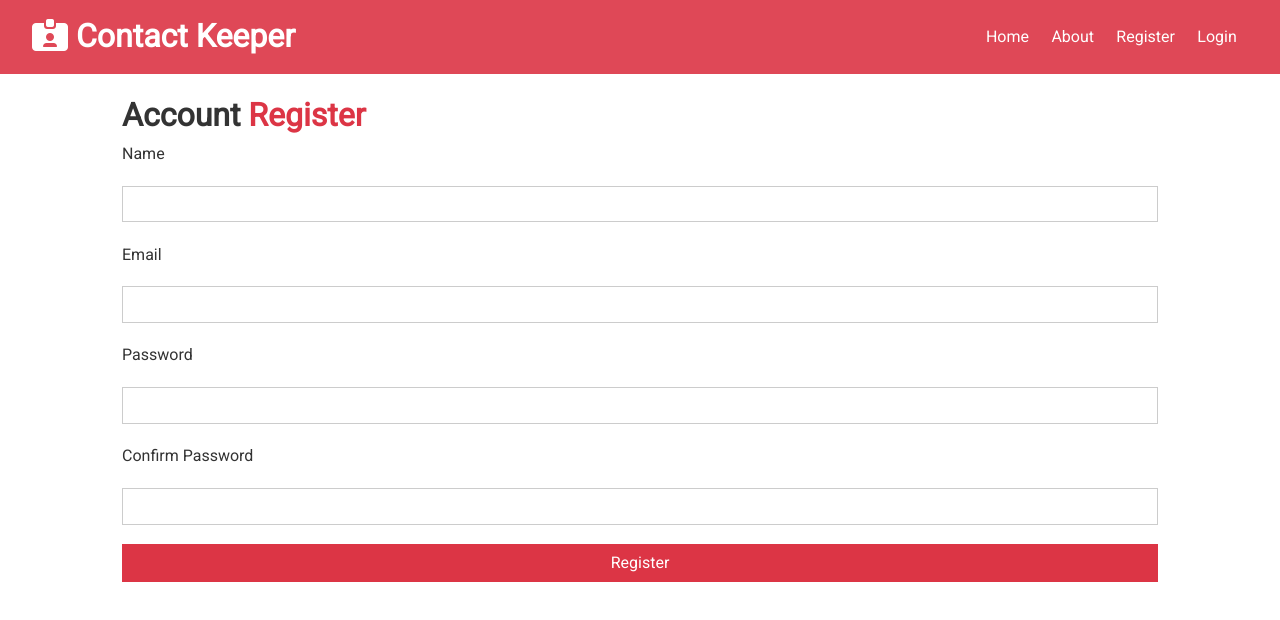
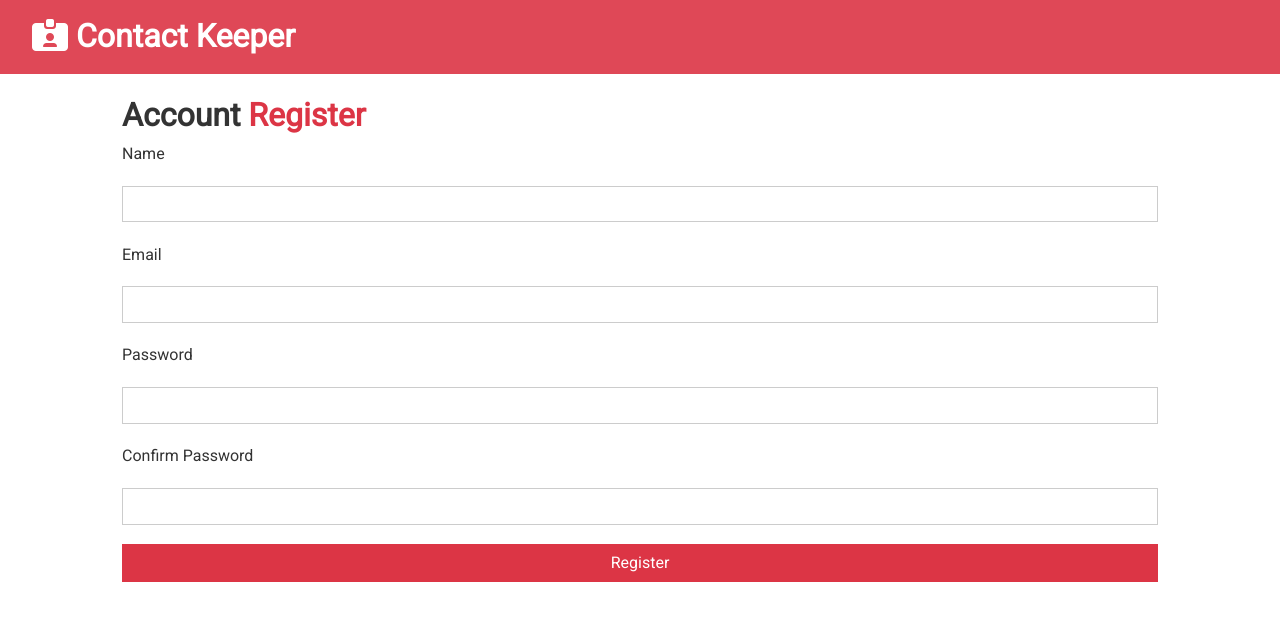
Before and after one commit to RdotSilva/MERN-MyBook-Contact-Manager, a React (Create React App) app in the folder client/: page /register in a window 1280 px wide. Shown: the top 620 px of the page. Built offline with nearby package versions, Linux system fonts and the light colour scheme.

Commit message:
Add guestLinks

```diff
--- a/client/src/components/layout/Navbar.js
+++ b/client/src/components/layout/Navbar.js
@@ -20,25 +20,23 @@ const Navbar = ({ title, icon }) => {
 		</Fragment>
 	);
 
+	const guestLinks = (
+		<Fragment>
+			<li>
+				<Link to="/register">Register</Link>
+			</li>
+			<li>
+				<Link to="/login">Login</Link>
+			</li>
+		</Fragment>
+	);
+
 	return (
 		<div className="navbar bg-primary">
 			<h1>
 				<i className={icon} /> {title}
 			</h1>
-			<ul>
-				<li>
-					<Link to="/">Home</Link>
-				</li>
-				<li>
-					<Link to="/about">About</Link>
-				</li>
-				<li>
-					<Link to="/register">Register</Link>
-				</li>
-				<li>
-					<Link to="/login">Login</Link>
-				</li>
-			</ul>
+			<ul>{}</ul>
 		</div>
 	);
 };
```
